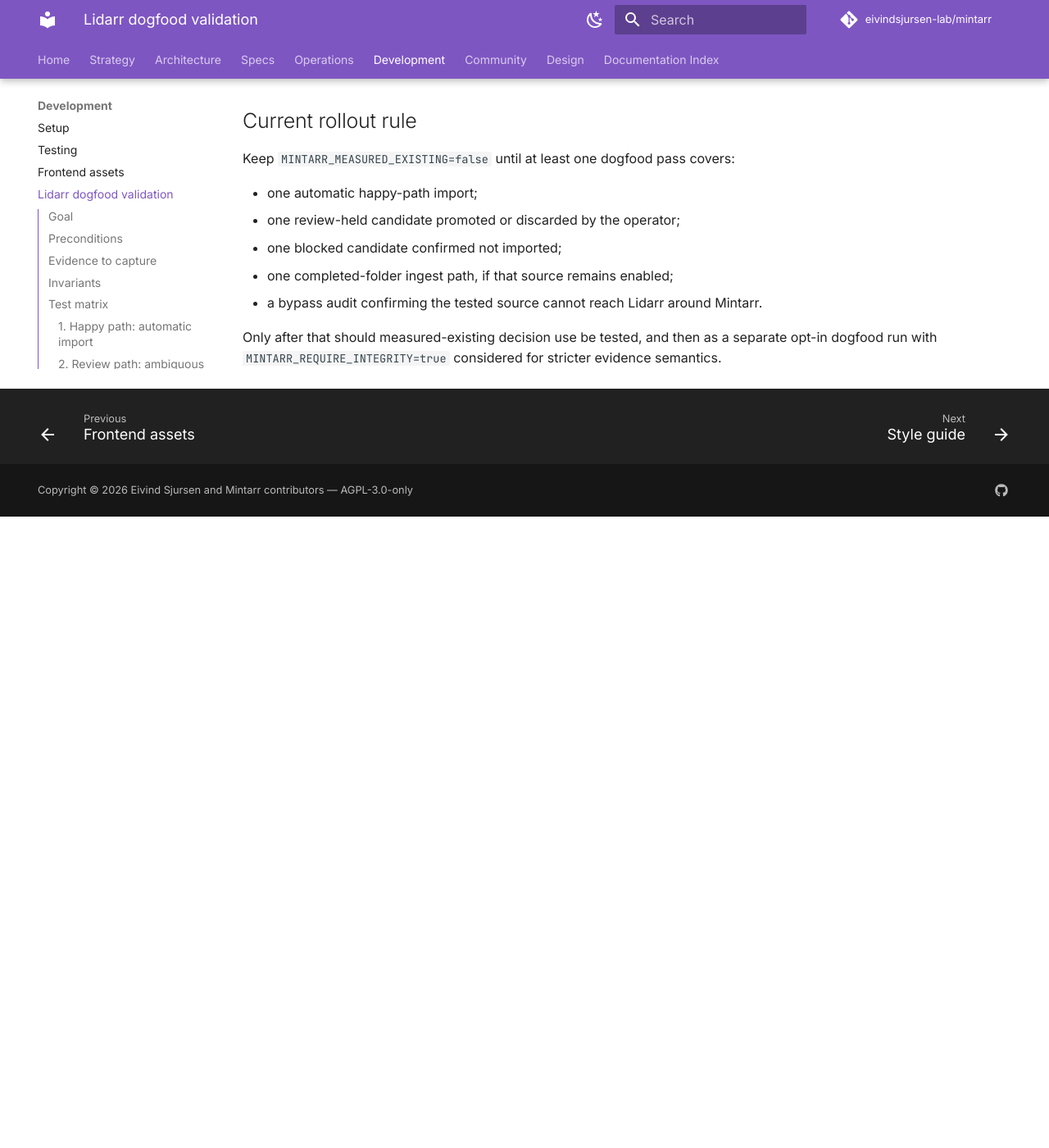
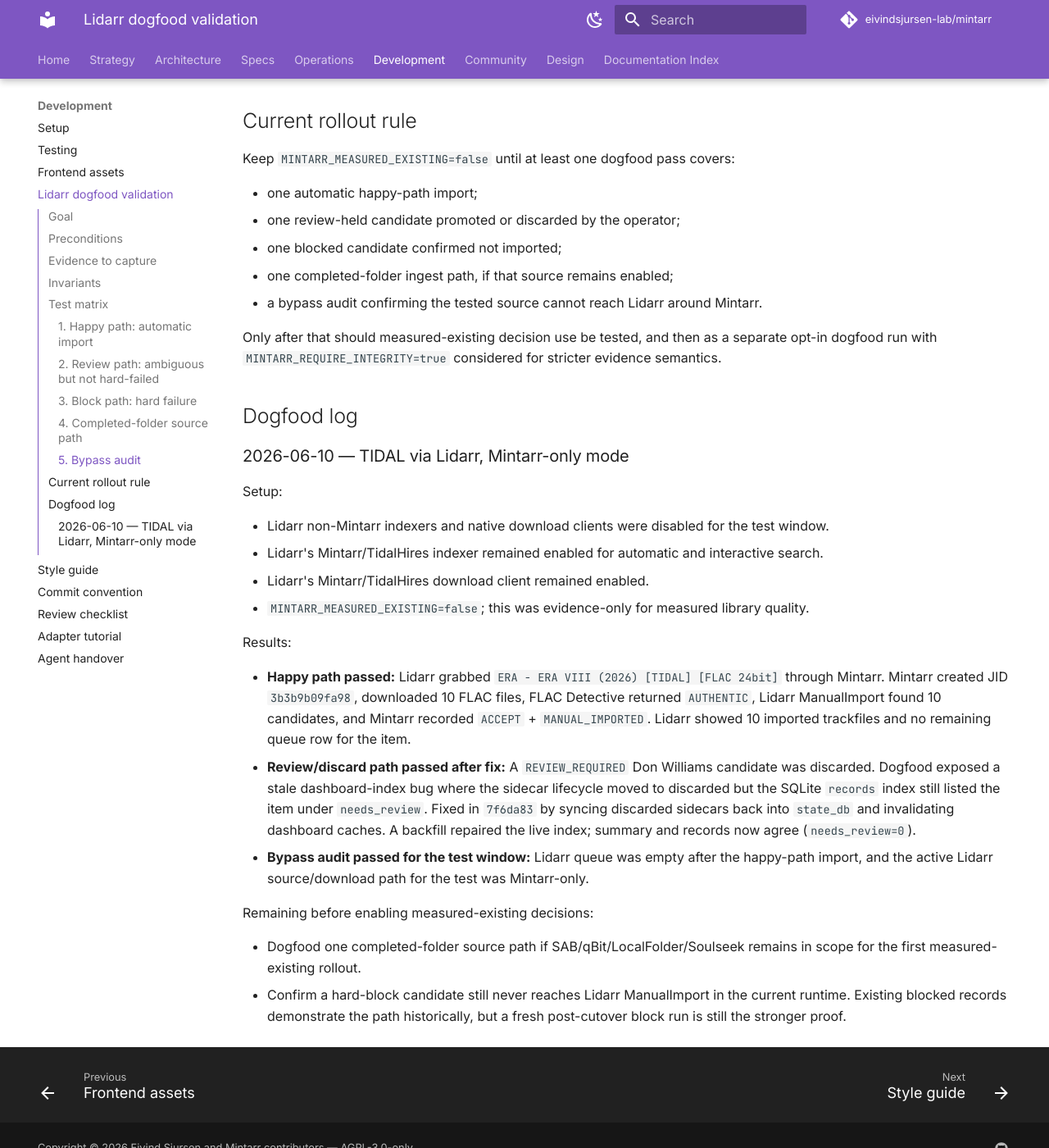
Before and after one commit to VectorOfDoubt/mintarr, an MkDocs documentation site: the page built from docs/development/LIDARR_DOGFOOD_VALIDATION.md, in a window 1280 px wide and 1400 px high, scrolled down 3729 px. Shown: the whole window at 82% size. Built offline with MkDocs 1.6.1 and Material for MkDocs 9.7.7, drawn with Linux system fonts in a browser that asks for light colours; comment, search, counter and statistics services are not loaded; before the commit the page ends 4359 px from its top, so only the background shows below that.

Commit message:
docs: record lidarr dogfood results

```diff
--- a/docs/development/LIDARR_DOGFOOD_VALIDATION.md
+++ b/docs/development/LIDARR_DOGFOOD_VALIDATION.md
@@ -159,3 +159,42 @@
 Only after that should measured-existing decision use be tested, and then as a
 separate opt-in dogfood run with `MINTARR_REQUIRE_INTEGRITY=true` considered for
 stricter evidence semantics.
+
+## Dogfood log
+
+### 2026-06-10 — TIDAL via Lidarr, Mintarr-only mode
+
+Setup:
+
+- Lidarr non-Mintarr indexers and native download clients were disabled for the
+  test window.
+- Lidarr's Mintarr/TidalHires indexer remained enabled for automatic and
+  interactive search.
+- Lidarr's Mintarr/TidalHires download client remained enabled.
+- `MINTARR_MEASURED_EXISTING=false`; this was evidence-only for measured
+  library quality.
+
+Results:
+
+- **Happy path passed:** Lidarr grabbed `ERA - ERA VIII (2026) [TIDAL] [FLAC
+  24bit]` through Mintarr. Mintarr created JID `3b3b9b09fa98`, downloaded 10
+  FLAC files, FLAC Detective returned `AUTHENTIC`, Lidarr ManualImport found 10
+  candidates, and Mintarr recorded `ACCEPT` + `MANUAL_IMPORTED`. Lidarr showed
+  10 imported trackfiles and no remaining queue row for the item.
+- **Review/discard path passed after fix:** A `REVIEW_REQUIRED` Don Williams
+  candidate was discarded. Dogfood exposed a stale dashboard-index bug where the
+  sidecar lifecycle moved to discarded but the SQLite `records` index still
+  listed the item under `needs_review`. Fixed in `7f6da83` by syncing discarded
+  sidecars back into `state_db` and invalidating dashboard caches. A backfill
+  repaired the live index; summary and records now agree (`needs_review=0`).
+- **Bypass audit passed for the test window:** Lidarr queue was empty after the
+  happy-path import, and the active Lidarr source/download path for the test was
+  Mintarr-only.
+
+Remaining before enabling measured-existing decisions:
+
+- Dogfood one completed-folder source path if SAB/qBit/LocalFolder/Soulseek
+  remains in scope for the first measured-existing rollout.
+- Confirm a hard-block candidate still never reaches Lidarr ManualImport in the
+  current runtime. Existing blocked records demonstrate the path historically,
+  but a fresh post-cutover block run is still the stronger proof.
```
